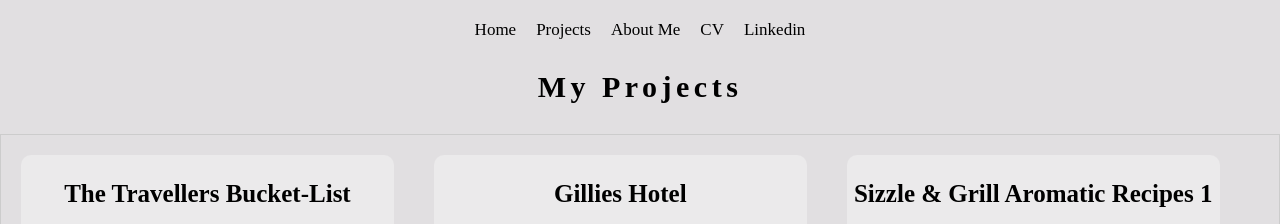
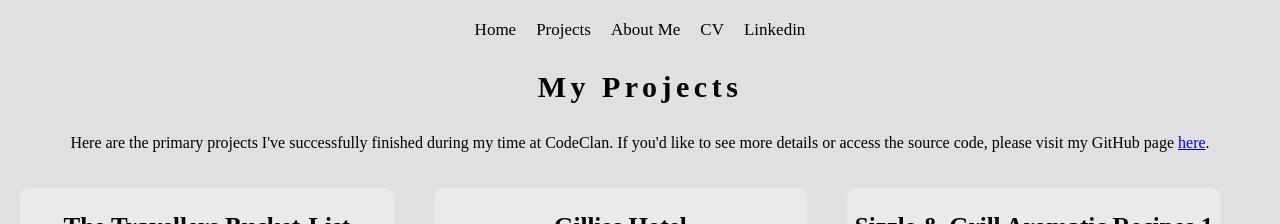
Before and after one commit to samjaygill/my_portfolio, a React (Create React App) app: page /projects in a window 1280 px wide. Shown: the top 224 px of the page. Built offline with nearby package versions, Linux system fonts and the light colour scheme.

Commit message:
added github link to projects page

```diff
--- a/src/components/Projects.css
+++ b/src/components/Projects.css
@@ -9,17 +9,16 @@
 .project-list-container {
   display: flex;
   flex-wrap: wrap;
-  border: 1px solid #ccc;
+  border: 1px solid none;
   justify-content: center;
-
-
 }
 .ul{
   padding: 0px;
   margin: 0px;
   justify-content: center
-
-
+}
+.github{
+  text-align: center;
 }
 
 .project-name {
--- a/src/components/Projects.js
+++ b/src/components/Projects.js
@@ -1,54 +1,56 @@
-import { Link } from 'react-router-dom'
+import { Link } from "react-router-dom";
 import styled from "styled-components";
-import './Projects.css'
-
+import "./Projects.css";
 
 const Header = styled.h3`
   text-align: center;
   margin: 30px 0px;
   font-size: 30px;
-    letter-spacing: .15em;
+  letter-spacing: 0.15em;
   @media (max-width: 768px) {
-      margin-bottom : 15px;
+    margin-bottom: 15px;
   }
-    `
+`;
 
 const List = styled.li`
   list-style-type: none;
-`
+`;
 
 const StyledLink = styled(Link)`
   text-decoration: none;
   color: inherit;
 `;
 
-
-const Projects = ({projects}) => {
+const Projects = ({ projects }) => {
   console.log(projects);
 
   const projectList = projects.map((project, index) => (
-        <div className='project-box' key={index}>
+    <div className="project-box" key={index}>
       <StyledLink to={`/projects/${project.id}`}>
-    <div className='project-info'>
-    <p className='project-name'>{project.name}</p>
-    <p className='project-language'> {project.language}</p>
+        <div className="project-info">
+          <p className="project-name">{project.name}</p>
+          <p className="project-language"> {project.language}</p>
         </div>
-    <img src={project.image} alt={project.name} className='image'/>
+        <img src={project.image} alt={project.name} className="image" />
       </StyledLink>
-
     </div>
-
-    ))
+  ));
   return (
     <div>
       <Header>My Projects</Header>
-        <div className='project-list-container'>
-            <ul className='ul'><List>
-            {projectList}
-            </List></ul>
+      <p className="github">
+        Here are the primary projects I've successfully finished during my time
+        at CodeClan. If you'd like to see more details or access the source
+        code, please visit my GitHub page{" "}
+        <a href="https://github.com/samjaygill">here</a>.
+      </p>
+      <div className="project-list-container">
+        <ul className="ul">
+          <List>{projectList}</List>
+        </ul>
       </div>
     </div>
   );
-}
+};
 
 export default Projects;
```
Lines whose indentation alone changed are shown as unchanged.
